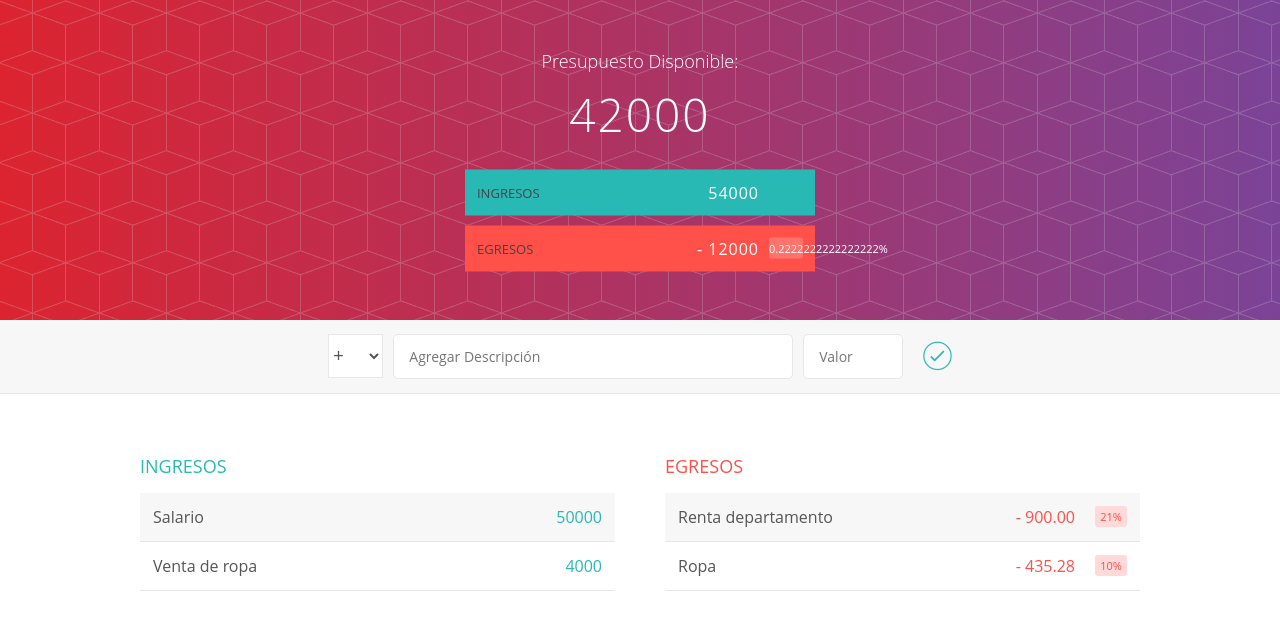
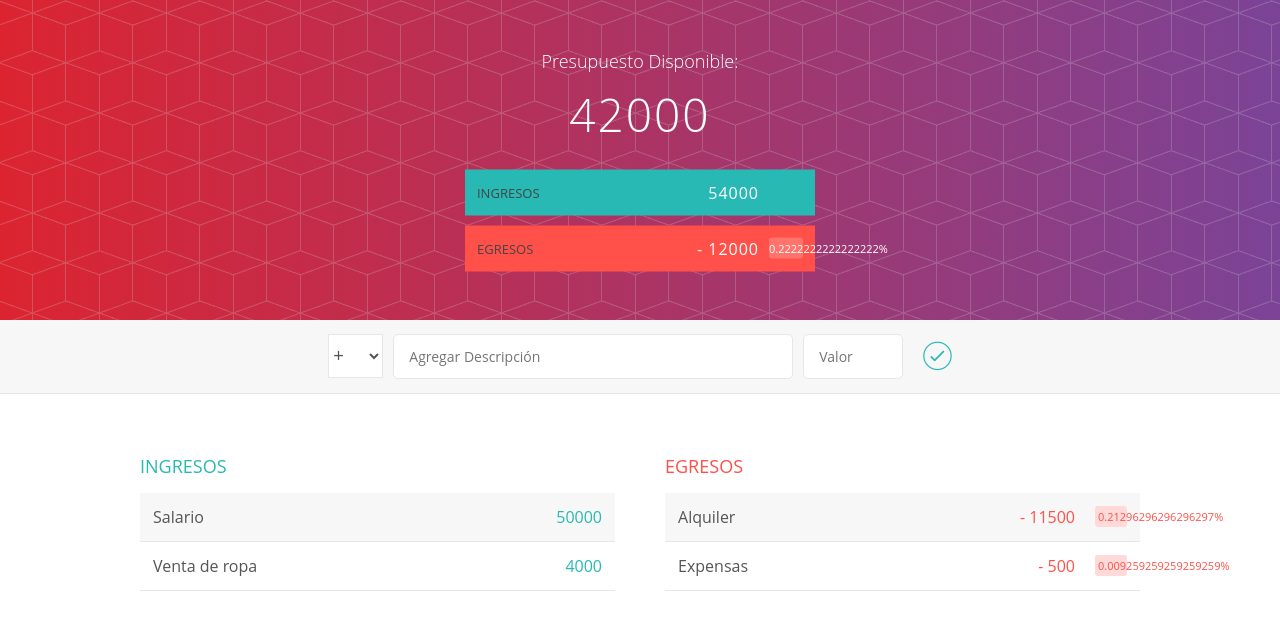
Before and after one commit to damianarp/presupuesto-app-angular, an Angular app: page / in a window 1280 px wide. Shown: the top 630 px of the page. Built offline with nearby package versions, Linux system fonts and the light colour scheme.

Commit message:
Configuración de componente Egreso

```diff
--- a/src/app/app.component.html
+++ b/src/app/app.component.html
@@ -1,11 +1,13 @@
 <app-cabecero
-[presupuestoTotal]="getPresupuestoTotal()"
-[ingresoTotal]="getIngresoTotal()"
-[egresoTotal]="getEgresoTotal()"
-[porcentajeTotal]="getPorcentajeTotal()"
+  [presupuestoTotal]="getPresupuestoTotal()"
+  [ingresoTotal]="getIngresoTotal()"
+  [egresoTotal]="getEgresoTotal()"
+  [porcentajeTotal]="getPorcentajeTotal()"
 ></app-cabecero>
 <app-formulario></app-formulario>
 <div class="contenedor limpiarEstilos">
   <app-ingreso></app-ingreso>
-  <app-egreso></app-egreso>
+  <app-egreso
+    [ingresoTotal]="getIngresoTotal()"
+  ></app-egreso>
 </div>
--- a/src/app/egreso/egreso.component.html
+++ b/src/app/egreso/egreso.component.html
@@ -2,24 +2,15 @@
   <h2 class="egreso_titulo">Egresos</h2>
 
 
-      <div class="elemento limpiarEstilos" >
-          <div class="elemento_descripcion">Renta departamento</div>
+      <div *ngFor="let egreso of egresos" class="elemento limpiarEstilos" >
+          <div class="elemento_descripcion">{{egreso.descripcion}}</div>
           <div class="right limpiarEstilos">
-              <div class="elemento_valor">- 900.00</div>
-              <div class="elemento_porcentaje">21%</div>
+              <div class="elemento_valor">- {{egreso.valor}}</div>
+              <div class="elemento_porcentaje">{{calcularPorcentaje(egreso)}}%</div>
               <div class="elemento_eliminar">
-                  <button class="elemento_eliminar--btn"><i class="ion-ios-close-outline"></i></button>
-              </div>
-          </div>
-      </div>
-
-      <div class="elemento limpiarEstilos" >
-          <div class="elemento_descripcion">Ropa</div>
-          <div class="right limpiarEstilos">
-              <div class="elemento_valor">- 435.28</div>
-              <div class="elemento_porcentaje">10%</div>
-              <div class="elemento_eliminar">
-                  <button class="elemento_eliminar--btn"><i class="ion-ios-close-outline"></i></button>
+                  <button class="elemento_eliminar--btn">
+                    <i class="ion-ios-close-outline"  (click)="eliminarEgreso(egreso)"></i>
+                  </button>
               </div>
           </div>
       </div>
--- a/src/app/egreso/egreso.component.ts
+++ b/src/app/egreso/egreso.component.ts
@@ -1,4 +1,6 @@
-import { Component, OnInit } from '@angular/core';
+import { EgresoServicio } from './egreso.servicio';
+import { Component, Input, OnInit } from '@angular/core';
+import { Egreso } from './egreso.model';
 
 @Component({
   selector: 'app-egreso',
@@ -7,9 +9,21 @@
 })
 export class EgresoComponent implements OnInit {
 
-  constructor() { }
+  egresos: Egreso[]=[];
+  @Input() ingresoTotal: number;
+
+  constructor(private egresoServicio: EgresoServicio) { }
 
   ngOnInit() {
+    this.egresos = this.egresoServicio.egresos;
+  }
+
+  eliminarEgreso(egreso: Egreso){
+    this.egresoServicio.eliminar(egreso);
+  }
+
+  calcularPorcentaje(egreso: Egreso) {
+    return egreso.valor/this.ingresoTotal;
   }
 
 }
--- a/src/app/egreso/egreso.servicio.ts
+++ b/src/app/egreso/egreso.servicio.ts
@@ -5,4 +5,9 @@
     new Egreso("Alquiler", 11500),
     new Egreso("Expensas", 500)
   ]
+
+  eliminar(egreso: Egreso) {
+    const indice: number = this.egresos.indexOf(egreso);
+    this.egresos.splice(indice,1);
+  }
 }
--- a/src/app/ingreso/ingreso.component.html
+++ b/src/app/ingreso/ingreso.component.html
@@ -8,7 +8,7 @@
               <div class="elemento_valor">{{ingreso.valor}}</div>
               <div class="elemento_eliminar">
                   <button class="elemento_eliminar--btn">
-                      <i class="ion-ios-close-outline" (click)="eliminarRegistro(ingreso)"></i>
+                      <i class="ion-ios-close-outline" (click)="eliminarIngreso(ingreso)"></i>
                   </button>
               </div>
           </div>
--- a/src/app/ingreso/ingreso.component.ts
+++ b/src/app/ingreso/ingreso.component.ts
@@ -16,7 +16,7 @@
     this. ingresos = this.ingresoServicio.ingresos;
   }
 
-  eliminarRegistro(ingreso: Ingreso) {
+  eliminarIngreso(ingreso: Ingreso) {
     this.ingresoServicio.eliminar(ingreso);
   }
 
```
